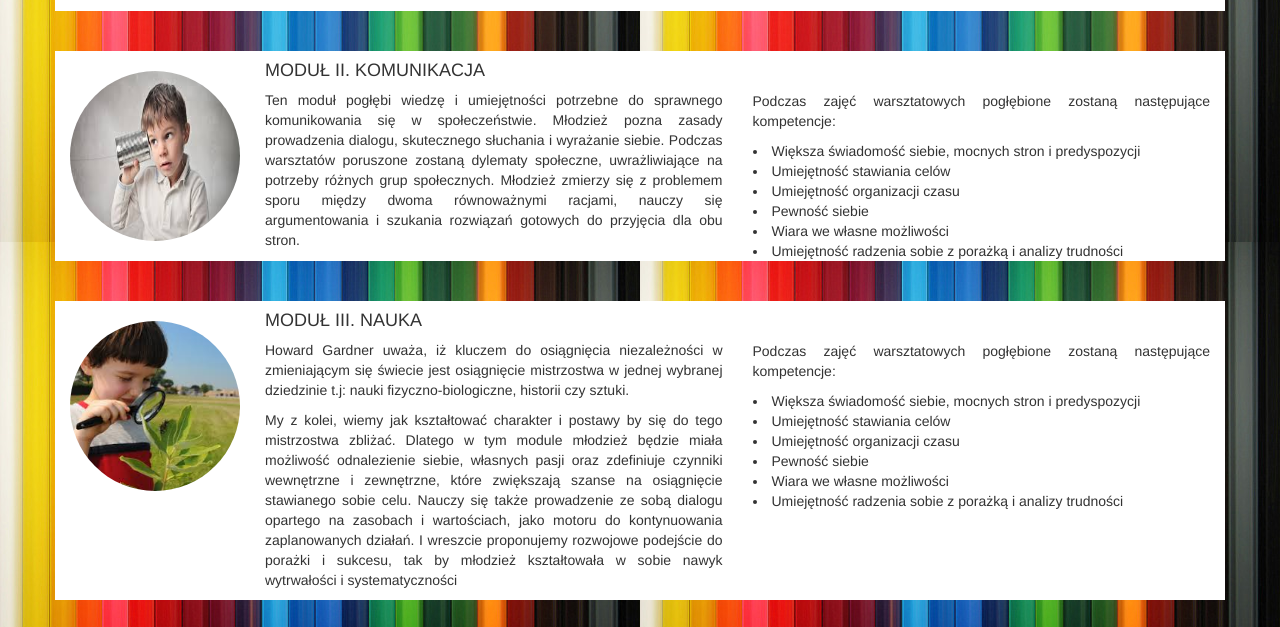
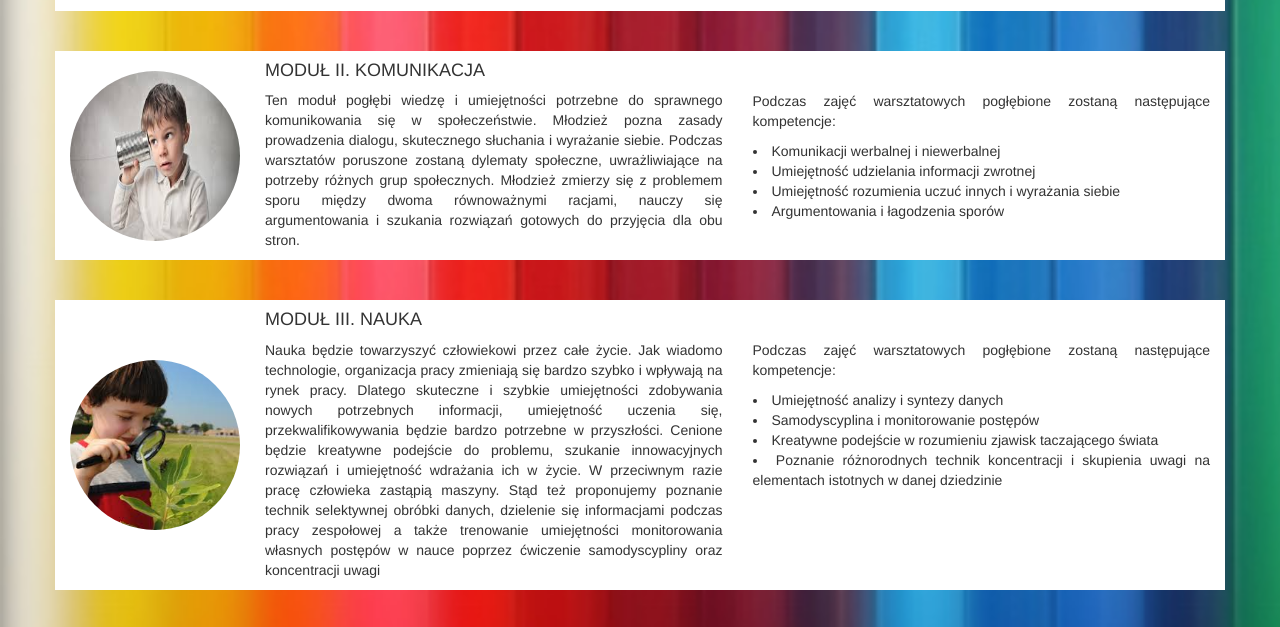
Before and after one commit to BearWithHeadPhones/Manufaktura, a plain HTML site: page amp.html in a window 1280 px wide. Shown: the part 608-1235 px from the top of the page. Drawn offline with nearby package versions, Linux system fonts and the light colour scheme.

Commit message:
pliki usuiete i troche modyfikacji

```diff
--- a/dashboard.css
+++ b/amp.css
@@ -34,7 +34,8 @@ body {
 }
 
 .back{
-	background-image:url('images/back.jpg');
+	background-image:url('images/back 2.jpg');
+	background-size: cover;
 }
 
 .container{
--- a/amp.html
+++ b/amp.html
@@ -8,7 +8,7 @@
 
     <!-- Bootstrap -->
     <link href="bootstrap/css/bootstrap.min.css" rel="stylesheet">
-    <link href="dashboard.css" rel="stylesheet">
+    <link href="amp.css" rel="stylesheet">
     <link href="style.css" rel="stylesheet">
 
 
@@ -79,6 +79,8 @@ i odnajdywania się w zmieniających realiach codziennego życia. </h4>
         <div class="row">
           <div class="col-md-2">
             </br>
+            </br>
+            </br>
 
            <img class="img-circle" src="images/car.jpg" alt="Generic placeholder image" style="width: 170px; height: 170px;">
 
@@ -125,13 +127,11 @@ w społeczeństwie. Młodzież pozna zasady prowadzenia dialogu, skutecznego sł
 <div class="col-md-5">
   </br>
   </br>
-<p>Podczas zajęć warsztatowych pogłębione zostaną następujące   kompetencje:</p>
-<li>Większa świadomość siebie, mocnych stron i   predyspozycji       </li>
-<li>Umiejętność stawiania celów  </li>
-<li>Umiejętność organizacji czasu      </li>
- <li>Pewność siebie  </li>
-<li>Wiara we własne możliwości</li>
-<li>Umiejętność radzenia sobie z porażką i analizy   trudności</li>
+<p>Podczas zajęć warsztatowych pogłębione zostaną następujące kompetencje:</p>
+   <li>Komunikacji werbalnej i niewerbalnej  </li>
+  <li>Umiejętność udzielania informacji zwrotnej   </li>
+  <li>Umiejętność rozumienia uczuć innych i wyrażania siebie</li>
+<li>Argumentowania i łagodzenia sporów</li>
 </div>
 </div>
 
@@ -143,25 +143,24 @@ w społeczeństwie. Młodzież pozna zasady prowadzenia dialogu, skutecznego sł
         <div class="col-md-2">
 
           </br>
+          </br>
+          </br>
            <img class="img-circle" src="images/learn.jpg" alt="Generic placeholder image" style="width: 170px; height: 170px;">
 
            </div>
            <div class="col-md-5">
               <h4>MODUŁ III. NAUKA</h4>
-              <p>Howard Gardner uważa, iż kluczem do osiągnięcia niezależności w zmieniającym się świecie jest osiągnięcie mistrzostwa w jednej wybranej dziedzinie t.j: nauki fizyczno-biologiczne, historii czy sztuki.</p>
-              <p>My z kolei, wiemy jak kształtować charakter i postawy by się do tego mistrzostwa zbliżać. Dlatego w tym module młodzież będzie miała możliwość odnalezienie siebie, własnych pasji oraz zdefiniuje czynniki wewnętrzne i zewnętrzne, które zwiększają szanse na osiągnięcie stawianego sobie celu. Nauczy się także prowadzenie ze sobą dialogu opartego na zasobach i wartościach, jako motoru do kontynuowania zaplanowanych działań. I wreszcie proponujemy rozwojowe podejście do porażki i sukcesu, tak by młodzież kształtowała w sobie nawyk wytrwałości i systematyczności</p>
+              <p>Nauka będzie towarzyszyć człowiekowi przez całe życie.  Jak wiadomo technologie, organizacja pracy zmieniają   się bardzo szybko i wpływają na rynek pracy. Dlatego skuteczne i szybkie umiejętności   zdobywania nowych potrzebnych informacji, umiejętność uczenia się, przekwalifikowywania   będzie bardzo potrzebne w przyszłości. Cenione będzie kreatywne podejście do  problemu, szukanie innowacyjnych rozwiązań i umiejętność wdrażania ich w   życie. W przeciwnym razie pracę człowieka zastąpią maszyny. Stąd też   proponujemy poznanie technik selektywnej obróbki danych, dzielenie się   informacjami podczas pracy zespołowej a także trenowanie umiejętności   monitorowania własnych postępów w nauce poprzez ćwiczenie samodyscypliny oraz   koncentracji uwagi</p>
           </div>
 
           <div class="col-md-5">
           </br>
           </br>
-          <p>Podczas zajęć warsztatowych pogłębione zostaną następujące   kompetencje:</p>
-          <li>Większa świadomość siebie, mocnych stron i   predyspozycji       </li>
-          <li>Umiejętność stawiania celów  </li>
-          <li>Umiejętność organizacji czasu      </li>
-          <li>Pewność siebie  </li>
-          <li>Wiara we własne możliwości</li>
-          <li>Umiejętność radzenia sobie z porażką i analizy   trudności</li>
+          <p>Podczas zajęć warsztatowych pogłębione zostaną następujące kompetencje:</p>
+          <li>Umiejętność analizy i syntezy danych</li>
+  <li>Samodyscyplina i monitorowanie postępów</li>
+  <li>Kreatywne podejście w rozumieniu zjawisk taczającego świata </li>
+  <li>Poznanie różnorodnych technik koncentracji i  skupienia uwagi na elementach istotnych w danej dziedzinie </li>
 <p></p>
 </br>
 <br>
```
Also changed, not shown: images/back 2.jpg (added), images/back 3.jpg (added), images/children.jpg (deleted), images/dzieci i mlodziez.png (deleted), images/manufaktura1.jpg (deleted), images/rodzice.png (deleted).
